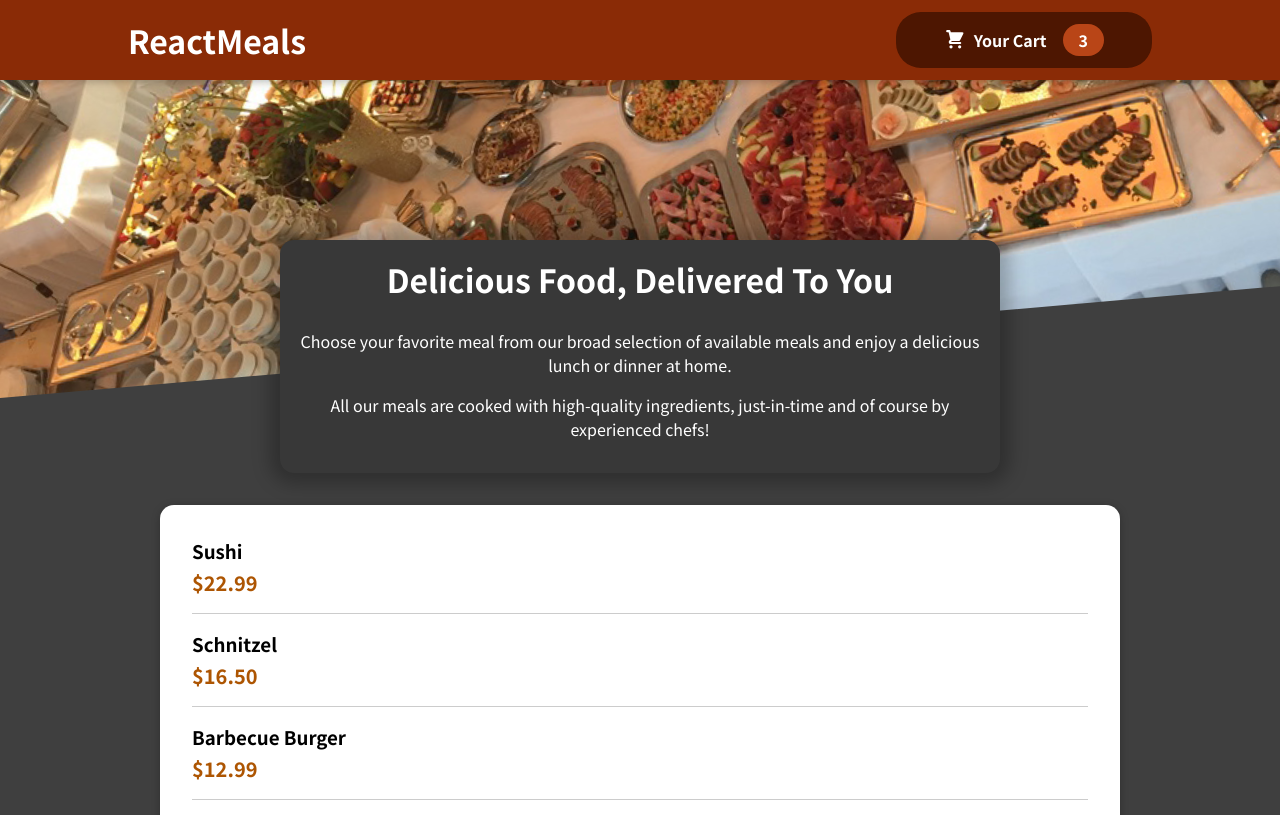
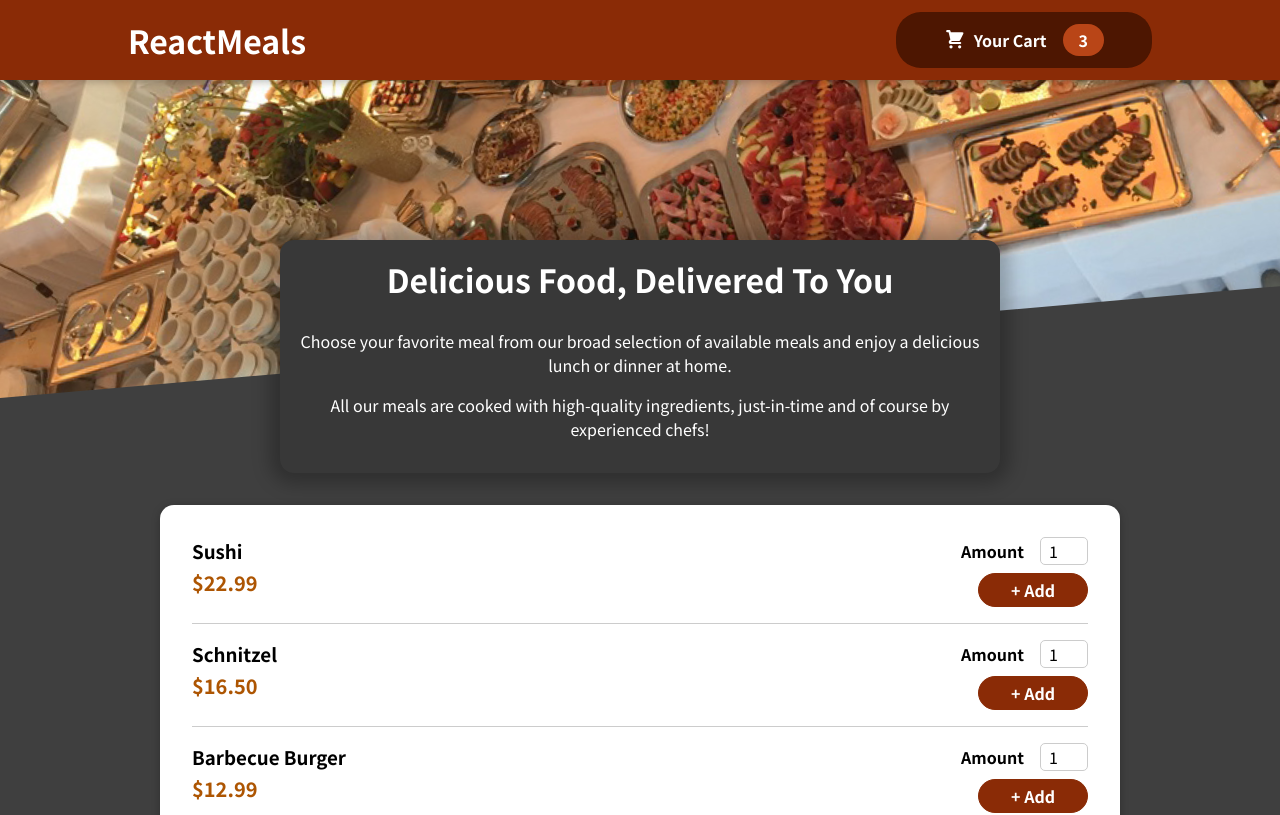
Before and after one commit to ritesh151990/Restaurant-project, a React (Create React App) app: page / in a window 1280 px wide. Shown: the top 815 px of the page. Built offline with nearby package versions, Linux system fonts and the light colour scheme.

Commit message:
AddButtonForm

```diff
--- a/src/components/Meals/MealItem/MealItem.js
+++ b/src/components/Meals/MealItem/MealItem.js
@@ -1,3 +1,4 @@
+import MealItemForm from './MealItemForm';
 import classes from './MealItem.module.css';
 
 const MealItem= (props) =>{
@@ -10,7 +11,7 @@
             <div className={classes.price}>{price}</div>
             </div>
         <div>
-
+        <MealItemForm />
         </div>
     </li>
 );
--- a/src/components/Meals/MealItem/MealItemForm.js
+++ b/src/components/Meals/MealItem/MealItemForm.js
@@ -0,0 +1,20 @@
+import classes from './MealItemForm.module.css';
+import Input from '../../UI/Input';
+
+const MealItemForm =(props) =>{
+return(
+    <form className={classes.form}>
+        <Input label="Amount" input= {{
+            id:'amount',
+            type: 'number',
+            min:'1',
+            max:'5',
+            defaultValue: '1',
+
+        }}/>
+        <button>+ Add</button>
+    </form>
+)
+}
+
+export default MealItemForm;
--- /dev/null
+++ b/src/components/Meals/MealItem/MealItemForm.module.css
@@ -0,0 +1,20 @@
+.form {
+    text-align: right;
+  }
+
+  .form button {
+    font: inherit;
+    cursor: pointer;
+    background-color: #8a2b06;
+    border: 1px solid #8a2b06;
+    color: white;
+    padding: 0.25rem 2rem;
+    border-radius: 20px;
+    font-weight: bold;
+  }
+
+  .form button:hover,
+  .form button:active {
+    background-color: #641e03;
+    border-color: #641e03;
+  }
--- /dev/null
+++ b/src/components/UI/Input.js
@@ -0,0 +1,11 @@
+import classes from './Input.module.css'
+
+const Input=(props) =>{
+return(
+    <div className={classes.input}>
+        <label htmlFor={props.input.id}>{props.label}</label>
+      <input {...props.input} />
+    </div>
+);
+};
+export default Input;
--- /dev/null
+++ b/src/components/UI/Input.module.css
@@ -0,0 +1,18 @@
+.input {
+    display: flex;
+    align-items: center;
+    margin-bottom: 0.5rem;
+  }
+
+  .input label {
+    font-weight: bold;
+    margin-right: 1rem;
+  }
+
+  .input input {
+    width: 3rem;
+    border-radius: 5px;
+    border: 1px solid #ccc;
+    font: inherit;
+    padding-left: 0.5rem;
+  }
```
